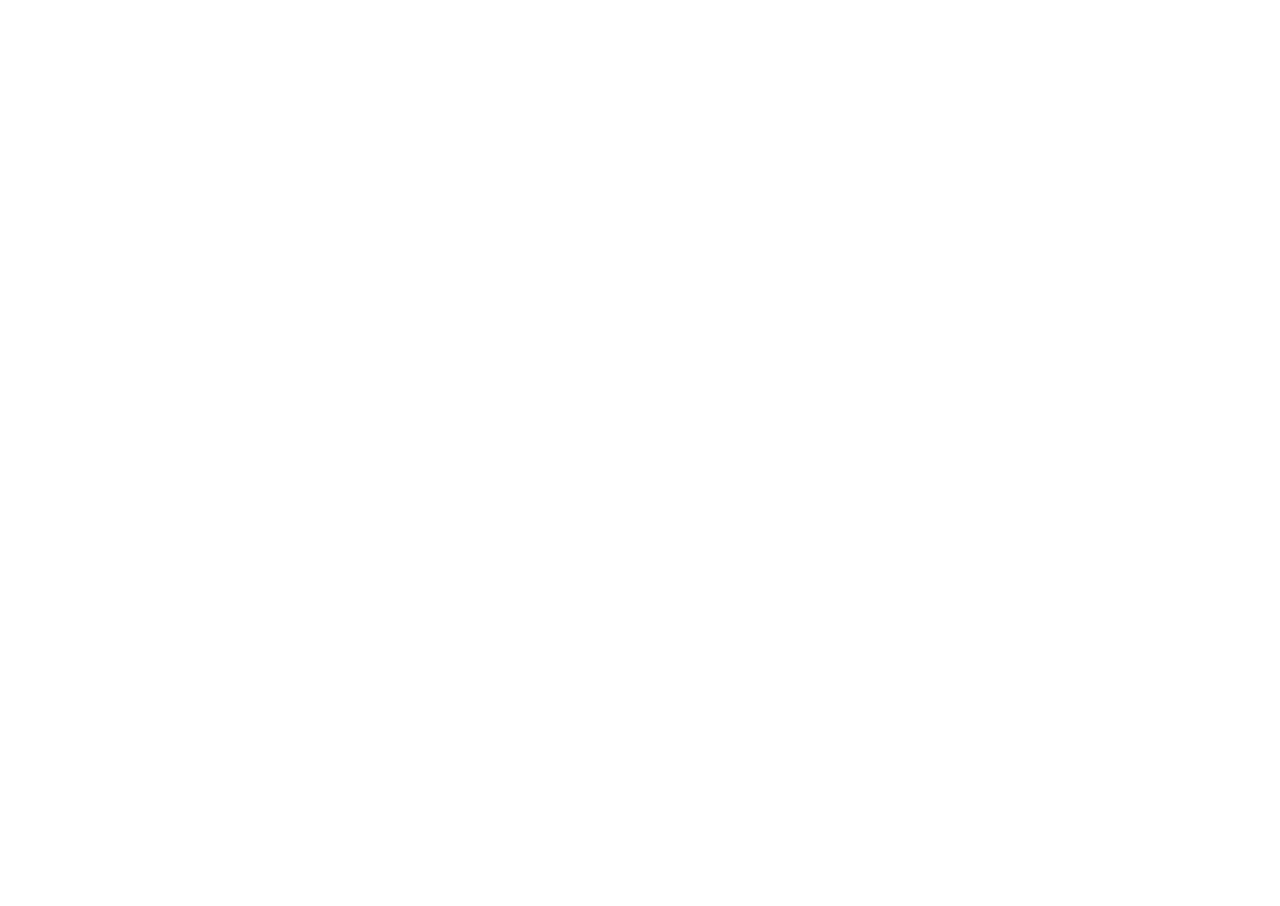
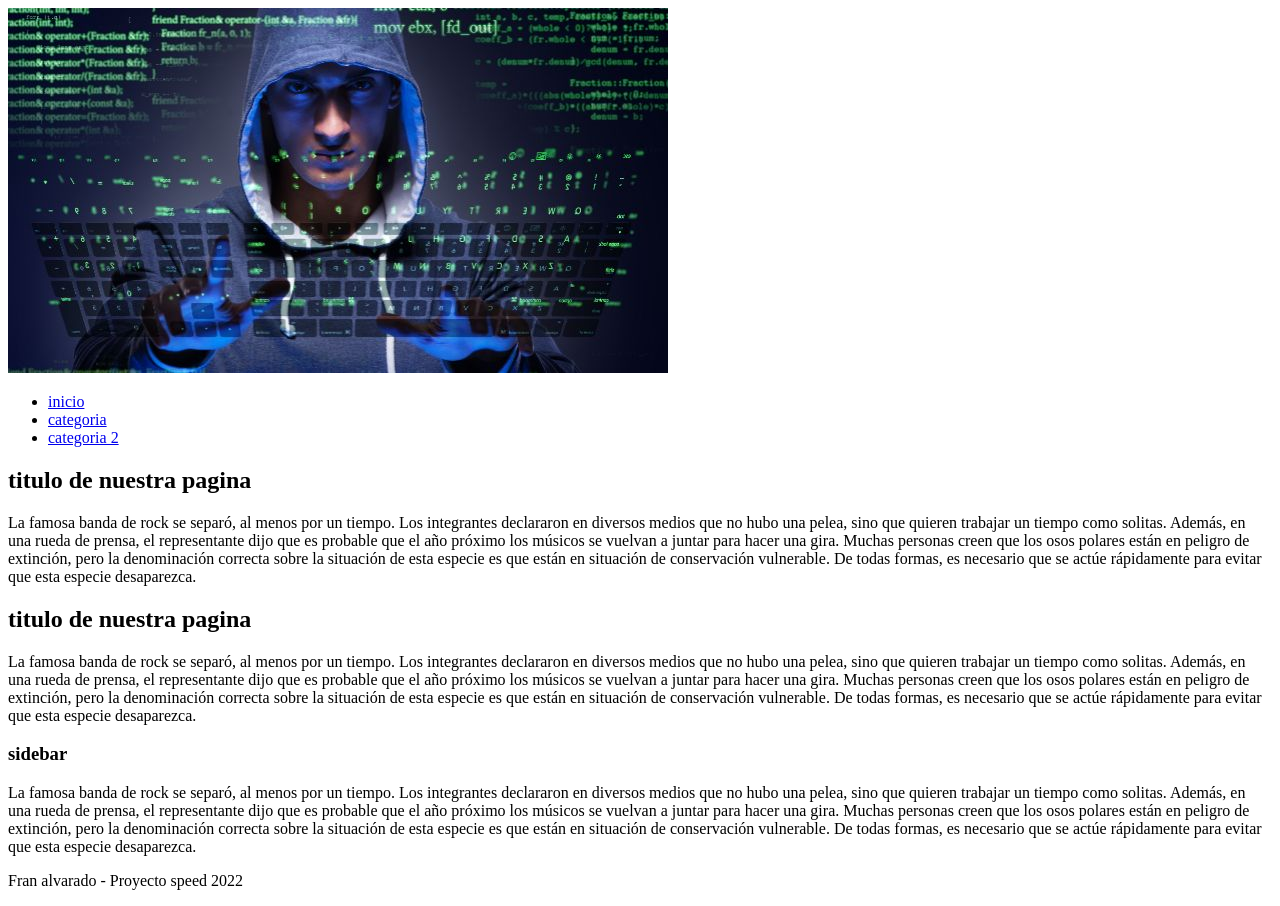
Before and after one commit to Fran-alvarado/mi-primera-aplicacion, a plain HTML site: page speed.html in a window 1280 px wide. Before the commit the page ends 800 px from the top, so only its background shows below. Drawn offline with Linux system fonts and the light colour scheme.

Commit message:
proyecto speed

```diff
--- a/speed.html
+++ b/speed.html
@@ -1,11 +1,48 @@
 <!DOCTYPE html>
 <html lang="en">
 <head>
-
-
-  <title>soy chalon</title>
+    <meta charset="UTF-8">
+    <title>Proyecto speed</title>
 </head>
 <body>
 
+    <header>
+        <div>
+          <img src="imagenes/rr.jpg" whidth="20" alt="logo tipo de frank">
+        </div>
+        <nav>
+           <ul>
+               <li><a href="#">inicio</a></li>
+               <li><a href="#">categoria</a></li>
+               <li><a href="#">categoria 2</a></li>
+           </ul>
+        </nav>
+    </header>
+
+    <section claas="weapper">
+        <section class="main">
+            <article>
+                <h2>titulo de nuestra pagina</h2>
+                <p>La famosa banda de rock se separó, al menos por un tiempo. Los integrantes declararon en diversos medios que no hubo una pelea, sino que quieren trabajar un tiempo como solitas. Además, en una rueda de prensa, el representante dijo que es probable que el año próximo los músicos se vuelvan a juntar para hacer una gira.
+                  Muchas personas creen que los osos polares están en peligro de extinción, pero la denominación correcta sobre la situación de esta especie es que están en situación de conservación vulnerable. De todas formas, es necesario que se actúe rápidamente para evitar que esta especie desaparezca.</p>
+            </article>
+
+            <article>
+                <h2>titulo de nuestra pagina</h2>
+                <p>La famosa banda de rock se separó, al menos por un tiempo. Los integrantes declararon en diversos medios que no hubo una pelea, sino que quieren trabajar un tiempo como solitas. Además, en una rueda de prensa, el representante dijo que es probable que el año próximo los músicos se vuelvan a juntar para hacer una gira.
+                  Muchas personas creen que los osos polares están en peligro de extinción, pero la denominación correcta sobre la situación de esta especie es que están en situación de conservación vulnerable. De todas formas, es necesario que se actúe rápidamente para evitar que esta especie desaparezca.</p></p>
+            </article>
+        </section>
+        <aside>
+            <h3>sidebar</h3>
+            <p>La famosa banda de rock se separó, al menos por un tiempo. Los integrantes declararon en diversos medios que no hubo una pelea, sino que quieren trabajar un tiempo como solitas. Además, en una rueda de prensa, el representante dijo que es probable que el año próximo los músicos se vuelvan a juntar para hacer una gira.
+              Muchas personas creen que los osos polares están en peligro de extinción, pero la denominación correcta sobre la situación de esta especie es que están en situación de conservación vulnerable. De todas formas, es necesario que se actúe rápidamente para evitar que esta especie desaparezca.</p></p>
+        </aside>
+    </section>
+
+    <footer>
+        <p>Fran alvarado - Proyecto speed 2022</p>
+    </footer>
+
 </body>
 </html>
```
